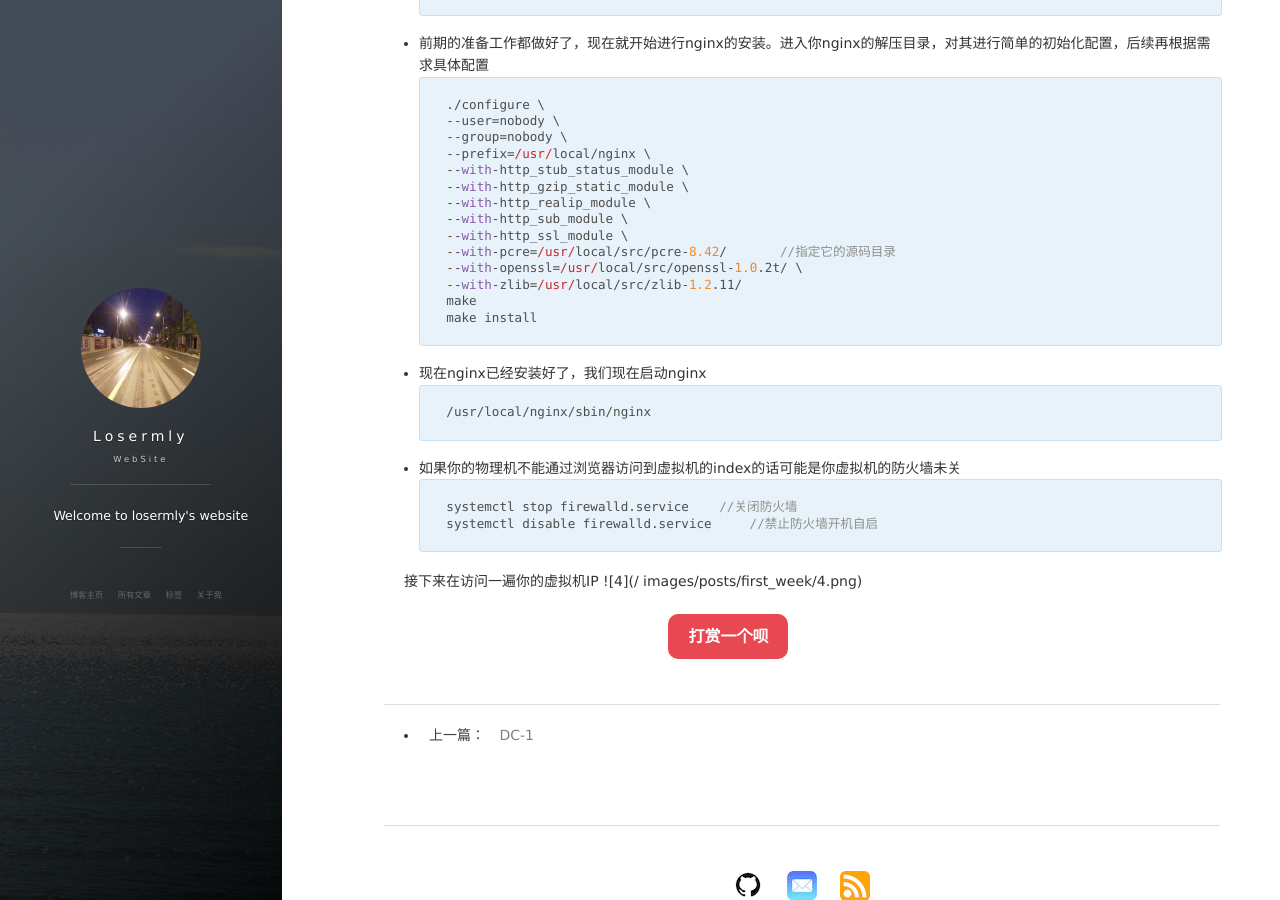
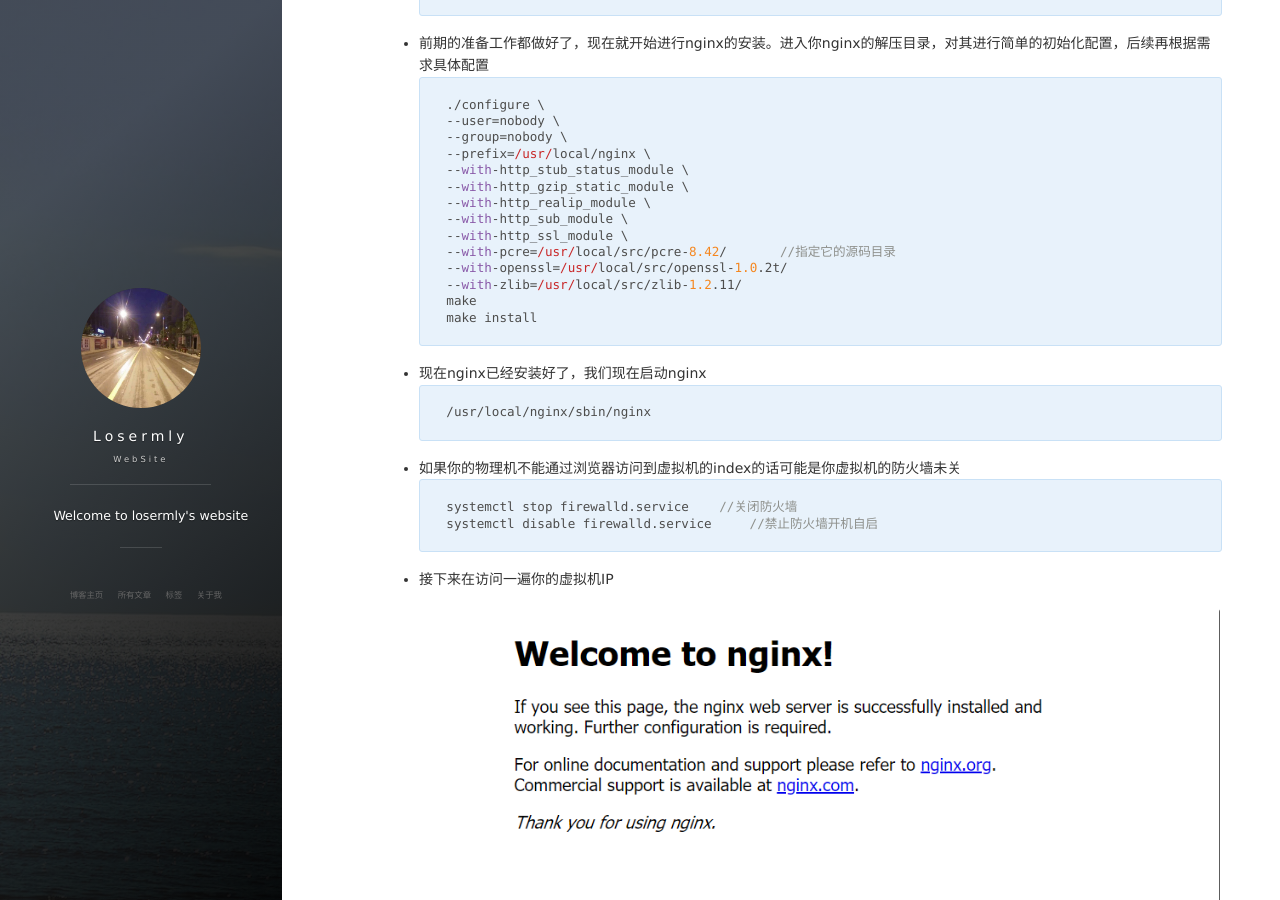
Before and after one commit to losermly/losermly.github.io, a Jekyll site: the page built from _posts/2019-9-26-First_week.md, in a window 1280 px wide and 900 px high, scrolled down 1589 px. Built offline with Jekyll 4.4.1, drawn with Linux system fonts in a browser that asks for light colours; nearby versions of some CDN libraries; comment, search, counter and statistics services are not loaded.

Commit message:
nginx end

````diff
--- a/_posts/2019-9-26-First_week.md
+++ b/_posts/2019-9-26-First_week.md
@@ -82,7 +82,7 @@ make install
 --with-http_sub_module \
 --with-http_ssl_module \
 --with-pcre=/usr/local/src/pcre-8.42/       //指定它的源码目录
---with-openssl=/usr/local/src/openssl-1.0.2t/ \
+--with-openssl=/usr/local/src/openssl-1.0.2t/
 --with-zlib=/usr/local/src/zlib-1.2.11/
 make
 make install
@@ -98,7 +98,6 @@ systemctl stop firewalld.service    //关闭防火墙
 systemctl disable firewalld.service     //禁止防火墙开机自启
 ```
 
-<p> 接下来在访问一遍你的虚拟机IP
++ 接下来在访问一遍你的虚拟机IP
 
-![4](/
-images/posts/first_week/4.png)
+![4](/images/posts/first_week/4.png)
````
